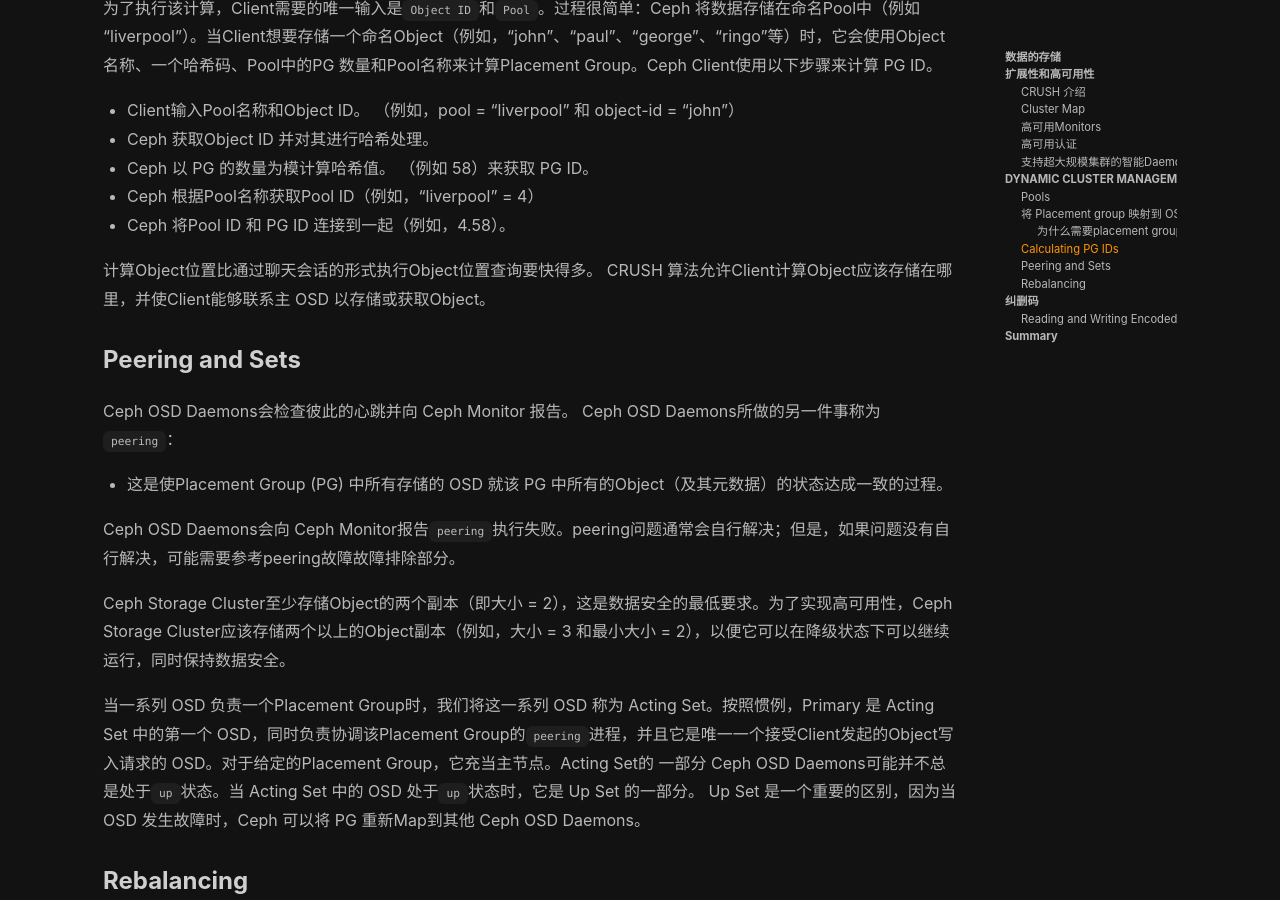
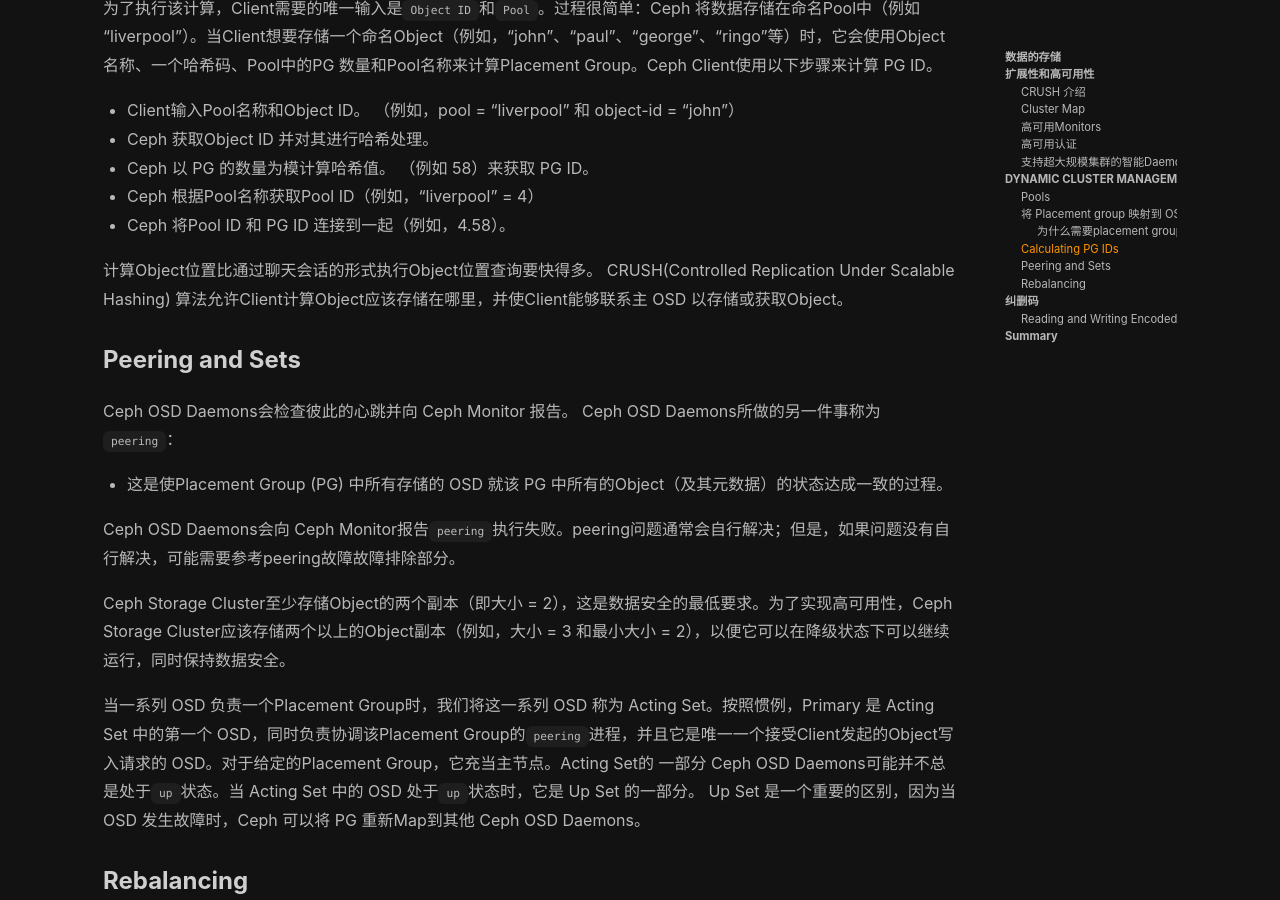
Before and after one commit to youhangwang/youhangwang.github.io, a Jekyll site: the page built from _posts/2022-09-18-ceph-introduction.md, in a window 1280 px wide and 900 px high, scrolled down 8292 px. Built offline with Jekyll 4.4.1, drawn with Linux system fonts in a browser that asks for light colours; nearby versions of some CDN libraries.

Commit message:
fix images

```diff
--- a/_posts/2022-09-18-ceph-introduction.md
+++ b/_posts/2022-09-18-ceph-introduction.md
@@ -164,7 +164,7 @@ Placement Group是一种折中方案。
 - Ceph 根据Pool名称获取Pool ID（例如，“liverpool” = 4）
 - Ceph 将Pool ID 和 PG ID 连接到一起（例如，4.58）。
 
-计算Object位置比通过聊天会话的形式执行Object位置查询要快得多。 CRUSH 算法允许Client计算Object应该存储在哪里，并使Client能够联系主 OSD 以存储或获取Object。
+计算Object位置比通过聊天会话的形式执行Object位置查询要快得多。 CRUSH(Controlled Replication Under Scalable Hashing) 算法允许Client计算Object应该存储在哪里，并使Client能够联系主 OSD 以存储或获取Object。
 
 ### Peering and Sets
 
```
Also changed, not shown: _posts/2022-04-17-ocm.md (+1 -1 lines), _posts/2022-05-28-volume-replication.md (+1 -1 lines).
